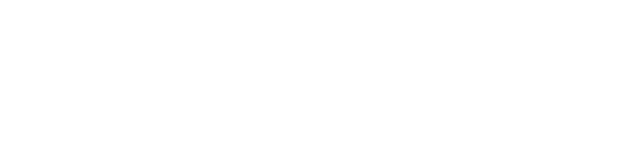
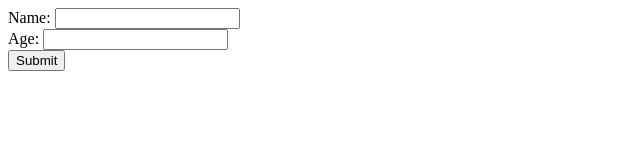
Before and after one commit to acciojob/promises-and-chains-bhawana-web, a website: page main.html in a window 1280 px wide. Shown: the whole page, without its empty margins (0-640 px from the left). Drawn offline with Linux system fonts and the light colour scheme.

Commit message:
created a submission

```diff
--- a/main.html
+++ b/main.html
@@ -1,13 +1,21 @@
 <!DOCTYPE html>
+<html lang="en">
+<head>
+    <meta charset="UTF-8">
+    <meta name="viewport" content="width=device-width, initial-scale=1.0">
+    <title>Age Validation Form</title>
+</head>
+<body>
+    <form id="userForm">
+        <label for="name">Name:</label>
+        <input type="text" id="name" required><br>
 
-<html>
-  <head>
-    <link rel="stylesheet" href="styles.css" />
-  </head>
+        <label for="age">Age:</label>
+        <input type="number" id="age" required><br>
 
-  <body>
-    <!-- write the body here -->
+        <button type="submit" id="btn">Submit</button>
+    </form>
 
-    <script type="text/javascript" src="./script.js"></script>
-  </body>
+    <script src="app.js"></script>
+</body>
 </html>
```
